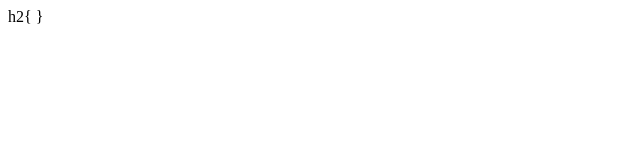
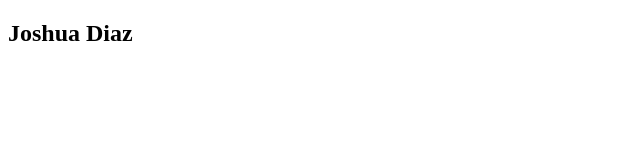
Before and after one commit to JD-1994/foobar, a plain HTML site: page index.html in a window 1280 px wide. Shown: the whole page, without its empty margins (0-640 px from the left). Drawn offline with Linux system fonts and the light colour scheme.

Commit message:
updated h2

```diff
--- a/index.html
+++ b/index.html
@@ -11,9 +11,7 @@
 <body>
     <!-- Your content goes here -->
 
-    h2{
-
-    }
+    <h2>Joshua Diaz</h2>
 </body>
 
 </html
```
